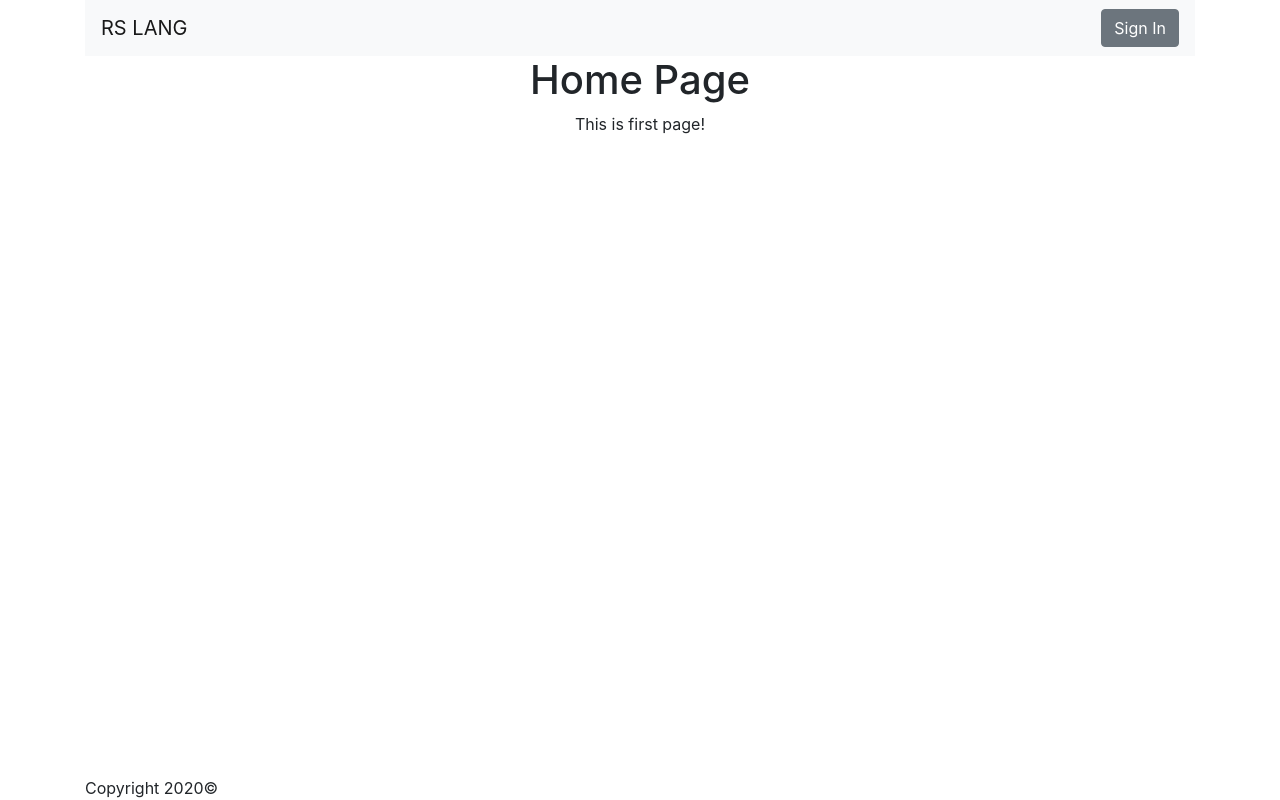
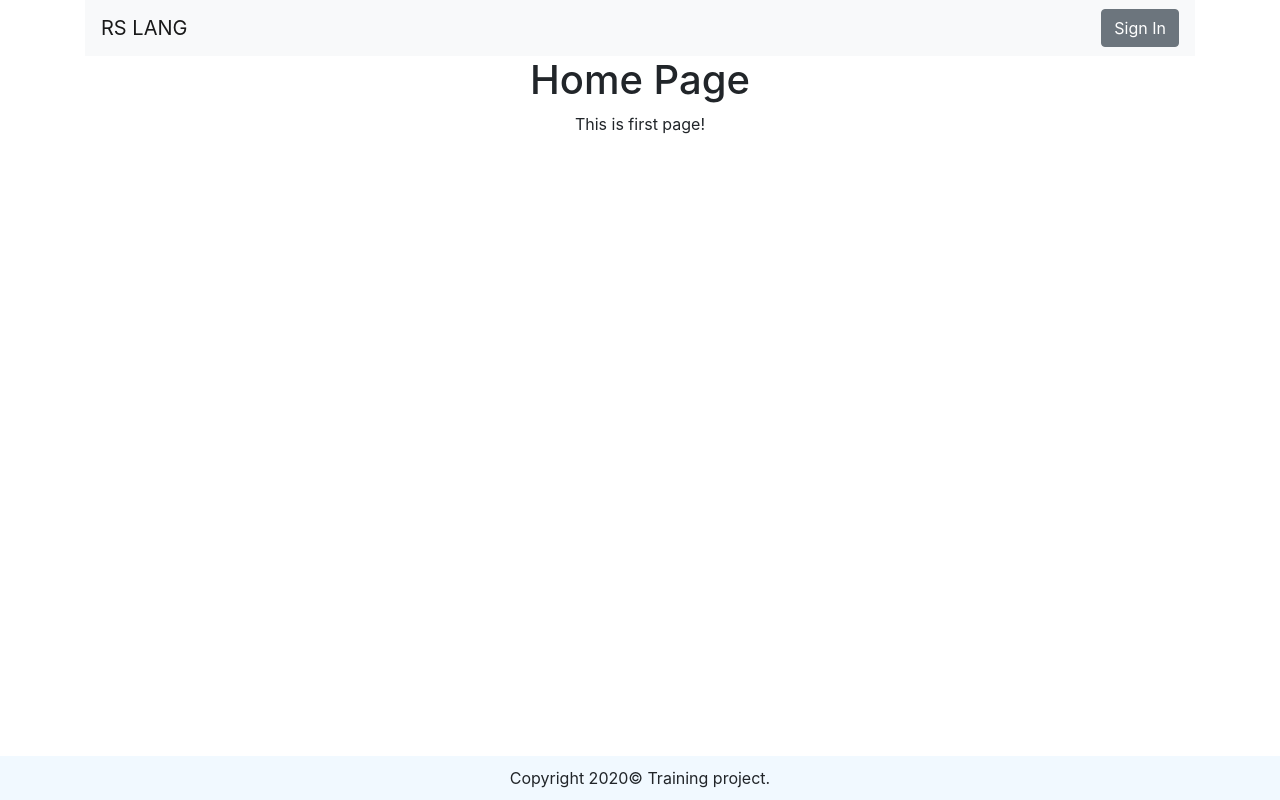
Before and after one commit to denverden/rslang, a website built with webpack: page src/index.html in a window 1280 px wide. Built offline with nearby package versions, Linux system fonts and the light colour scheme.

Commit message:
feat: footer and template settings

```diff
--- a/src/components/AppStore.js
+++ b/src/components/AppStore.js
@@ -39,6 +39,7 @@ class AppStore {
         const result = await res.json();
 
         if (result) {
+          this.settings = result;
           this.isLoggedIn = true;
           this.userId = id;
           this.userToken = token;
--- a/src/components/footer/Footer.js
+++ b/src/components/footer/Footer.js
@@ -1,12 +1,13 @@
 import Component from '../Component';
+import './footer.scss';
 
 class Footer extends Component { }
 
 const footer = new Footer({
   selector: 'footer',
   template: `
-            <div class="container">
-             Copyright 2020&copy;
+            <div class="container footer__main">
+             Copyright 2020&copy; Training project.
             </div>
   `,
 });
--- /dev/null
+++ b/src/components/footer/footer.scss
@@ -0,0 +1,7 @@
+.footer {
+  background: #f1f9ff;
+  &__main{
+    text-align: center;
+    margin: 10px;
+  }
+}
--- a/src/components/routing/routesData.js
+++ b/src/components/routing/routesData.js
@@ -5,6 +5,7 @@ import gamesPage from '../games-page/GamesPage';
 import error404 from '../error404/Error404';
 import signinPage from '../signin-page/SignInPage';
 import signupPage from '../signup-page/SignUpPage';
+import settingsPage from '../settings-page/SettingsPage';
 
 const routes = [
   { path: '', components: [header, homePage] },
@@ -12,6 +13,7 @@ const routes = [
   { path: 'games', components: [header, gamesPage] },
   { path: 'sign-in', components: [header, signinPage] },
   { path: 'sign-up', components: [header, signupPage] },
+  { path: 'settings', components: [header, settingsPage] },
   { path: '***', components: [header, error404] },
 ];
 
--- /dev/null
+++ b/src/components/settings-page/SettingsPage.js
@@ -0,0 +1,18 @@
+import AppStore from '../AppStore';
+
+import Component from '../Component';
+
+class SettingsPage extends Component {
+  beforeRender() {
+    if (!AppStore.isLoggedIn) {
+      window.location.hash = '#sign-in';
+    }
+  }
+}
+
+const settingsPage = new SettingsPage({
+  selector: 'main',
+  template: '',
+});
+
+export default settingsPage;
--- a/src/index.html
+++ b/src/index.html
@@ -10,6 +10,6 @@
     <header></header>
     <section class="message d-none"></section>
     <main></main>
-    <footer></footer>
+    <footer class="footer"></footer>
     </body>
 </html>
```
